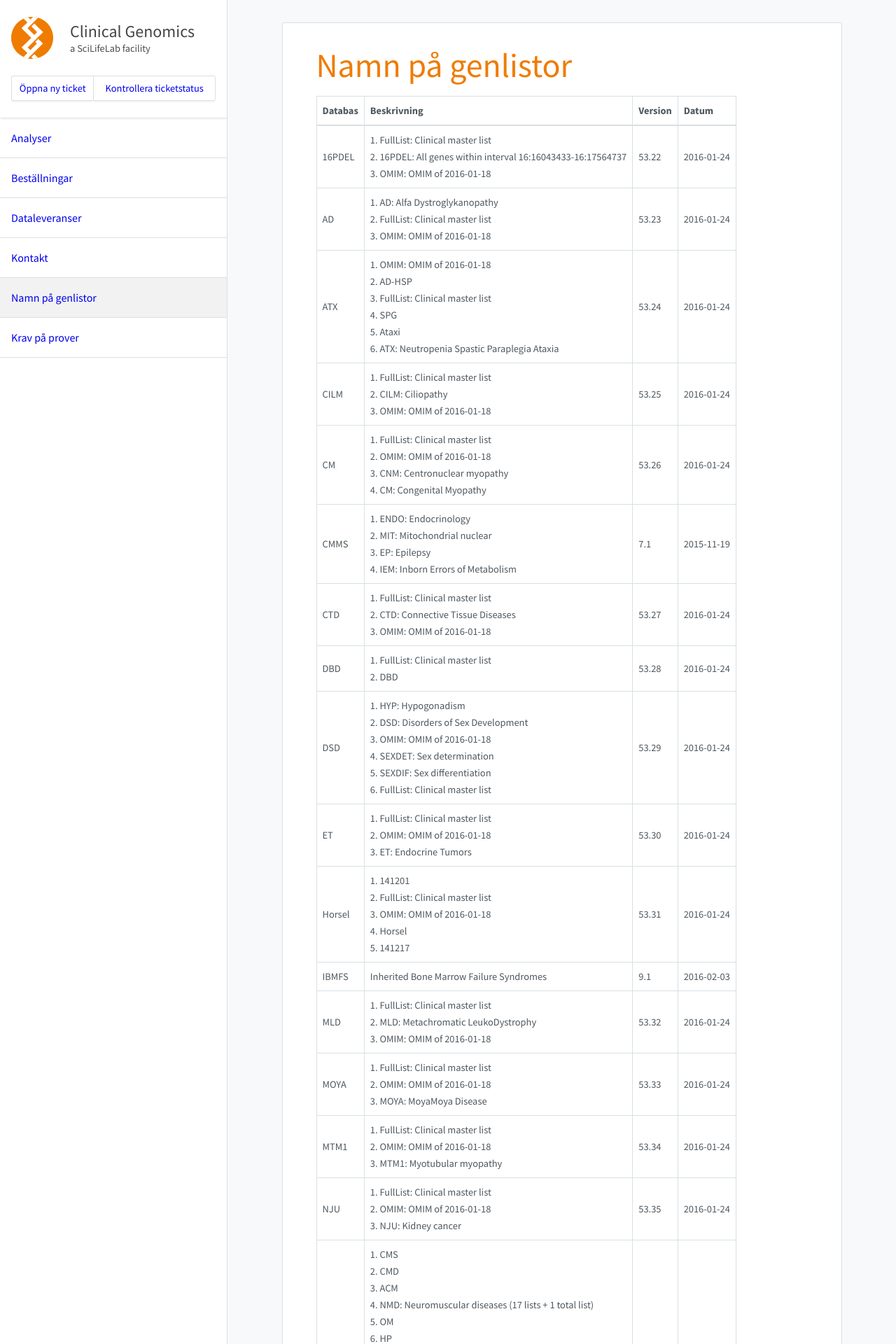
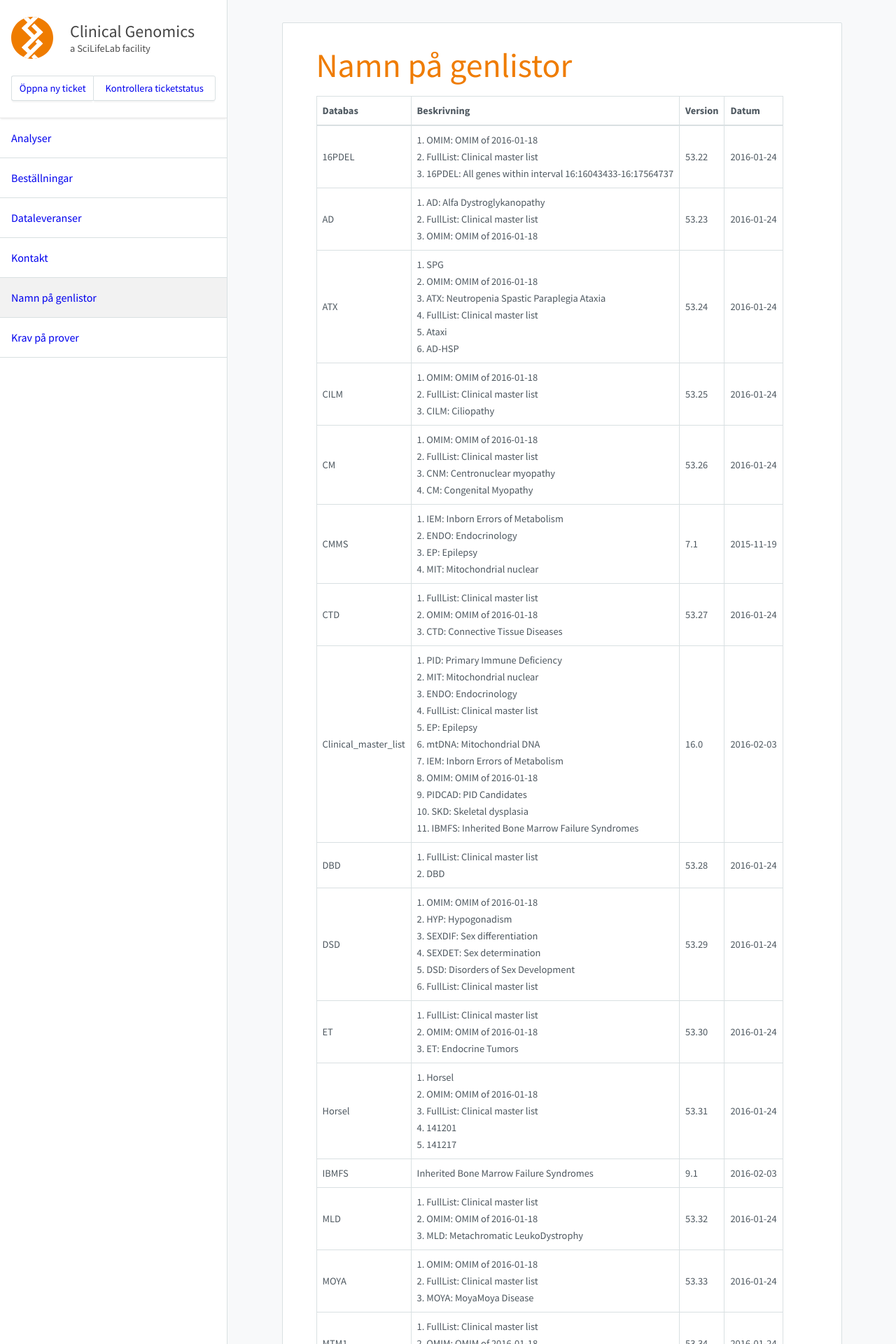
Before and after one commit to Clinical-Genomics/clinical-genomics.github.io, a Jekyll site: the page built from _topics/namnpagenlistor.md, in a window 1280 px wide. Shown: the top 1920 px of the page at 70% size. Built offline with Jekyll 4.4.1, drawn with Linux system fonts in a browser that asks for light colours; nearby versions of some CDN libraries; some of the changed text lies outside the part shown.

Commit message:
Update CML

```diff
--- a/_topics/namnpagenlistor.md
+++ b/_topics/namnpagenlistor.md
@@ -8,28 +8,31 @@ title: Namn på genlistor
 
 |Databas|Beskrivning|Version|Datum|
 |---|---|---|---|
-|16PDEL|1. FullList: Clinical master list<br />2. 16PDEL: All genes within interval 16:16043433-16:17564737<br />3. OMIM: OMIM of 2016-01-18<br />|53.22|2016-01-24|
+|16PDEL|1. OMIM: OMIM of 2016-01-18<br />2. FullList: Clinical master list<br />3. 16PDEL: All genes within interval 16:16043433-16:17564737<br />|53.22|2016-01-24|
 |AD|1. AD: Alfa Dystroglykanopathy<br />2. FullList: Clinical master list<br />3. OMIM: OMIM of 2016-01-18<br />|53.23|2016-01-24|
-|ATX|1. OMIM: OMIM of 2016-01-18<br />2. AD-HSP<br />3. FullList: Clinical master list<br />4. SPG<br />5. Ataxi<br />6. ATX: Neutropenia Spastic Paraplegia Ataxia<br />|53.24|2016-01-24|
-|CILM|1. FullList: Clinical master list<br />2. CILM: Ciliopathy<br />3. OMIM: OMIM of 2016-01-18<br />|53.25|2016-01-24|
-|CM|1. FullList: Clinical master list<br />2. OMIM: OMIM of 2016-01-18<br />3. CNM: Centronuclear myopathy<br />4. CM: Congenital Myopathy<br />|53.26|2016-01-24|
-|CMMS|1. ENDO: Endocrinology<br />2. MIT: Mitochondrial nuclear<br />3. EP: Epilepsy<br />4. IEM: Inborn Errors of Metabolism<br />|7.1|2015-11-19|
-|CTD|1. FullList: Clinical master list<br />2. CTD: Connective Tissue Diseases<br />3. OMIM: OMIM of 2016-01-18<br />|53.27|2016-01-24|
+|ATX|1. SPG<br />2. OMIM: OMIM of 2016-01-18<br />3. ATX: Neutropenia Spastic Paraplegia Ataxia<br />4. FullList: Clinical master list<br />5. Ataxi<br />6. AD-HSP<br />|53.24|2016-01-24|
+|CILM|1. OMIM: OMIM of 2016-01-18<br />2. FullList: Clinical master list<br />3. CILM: Ciliopathy<br />|53.25|2016-01-24|
+|CM|1. OMIM: OMIM of 2016-01-18<br />2. FullList: Clinical master list<br />3. CNM: Centronuclear myopathy<br />4. CM: Congenital Myopathy<br />|53.26|2016-01-24|
+|CMMS|1. IEM: Inborn Errors of Metabolism<br />2. ENDO: Endocrinology<br />3. EP: Epilepsy<br />4. MIT: Mitochondrial nuclear<br />|7.1|2015-11-19|
+|CTD|1. FullList: Clinical master list<br />2. OMIM: OMIM of 2016-01-18<br />3. CTD: Connective Tissue Diseases<br />|53.27|2016-01-24|
+|Clinical_master_list|1. PID: Primary Immune Deficiency<br />2. MIT: Mitochondrial nuclear<br />3. ENDO: Endocrinology<br />4. FullList: Clinical master list<br />5. EP: Epilepsy<br />6. mtDNA: Mitochondrial DNA<br />7. IEM: Inborn Errors of Metabolism<br />8. OMIM: OMIM of 2016-01-18<br />9. PIDCAD: PID Candidates<br />10. SKD: Skeletal dysplasia<br />11. IBMFS: Inherited Bone Marrow Failure Syndromes<br />|16.0|2016-02-03|
 |DBD|1. FullList: Clinical master list<br />2. DBD<br />|53.28|2016-01-24|
-|DSD|1. HYP: Hypogonadism<br />2. DSD: Disorders of Sex Development<br />3. OMIM: OMIM of 2016-01-18<br />4. SEXDET: Sex determination<br />5. SEXDIF: Sex differentiation<br />6. FullList: Clinical master list<br />|53.29|2016-01-24|
+|DSD|1. OMIM: OMIM of 2016-01-18<br />2. HYP: Hypogonadism<br />3. SEXDIF: Sex differentiation<br />4. SEXDET: Sex determination<br />5. DSD: Disorders of Sex Development<br />6. FullList: Clinical master list<br />|53.29|2016-01-24|
 |ET|1. FullList: Clinical master list<br />2. OMIM: OMIM of 2016-01-18<br />3. ET: Endocrine Tumors<br />|53.30|2016-01-24|
-|Horsel|1. 141201<br />2. FullList: Clinical master list<br />3. OMIM: OMIM of 2016-01-18<br />4. Horsel<br />5. 141217<br />|53.31|2016-01-24|
+|Horsel|1. Horsel<br />2. OMIM: OMIM of 2016-01-18<br />3. FullList: Clinical master list<br />4. 141201<br />5. 141217<br />|53.31|2016-01-24|
 |IBMFS|Inherited Bone Marrow Failure Syndromes|9.1|2016-02-03|
-|MLD|1. FullList: Clinical master list<br />2. MLD: Metachromatic LeukoDystrophy<br />3. OMIM: OMIM of 2016-01-18<br />|53.32|2016-01-24|
-|MOYA|1. FullList: Clinical master list<br />2. OMIM: OMIM of 2016-01-18<br />3. MOYA: MoyaMoya Disease<br />|53.33|2016-01-24|
+|MLD|1. FullList: Clinical master list<br />2. OMIM: OMIM of 2016-01-18<br />3. MLD: Metachromatic LeukoDystrophy<br />|53.32|2016-01-24|
+|MOYA|1. OMIM: OMIM of 2016-01-18<br />2. FullList: Clinical master list<br />3. MOYA: MoyaMoya Disease<br />|53.33|2016-01-24|
 |MTM1|1. FullList: Clinical master list<br />2. OMIM: OMIM of 2016-01-18<br />3. MTM1: Myotubular myopathy<br />|53.34|2016-01-24|
-|NJU|1. FullList: Clinical master list<br />2. OMIM: OMIM of 2016-01-18<br />3. NJU: Kidney cancer<br />|53.35|2016-01-24|
-|NMD|1. CMS<br />2. CMD<br />3. ACM<br />4. NMD: Neuromuscular diseases (17 lists + 1 total list)<br />5. OM<br />6. HP<br />7. FullList: Clinical master list<br />8. MD<br />9. MND<br />10. MS<br />11. IC<br />12. MM<br />13. NM<br />14. HMSN<br />15. CRD<br />16. OMIM: OMIM of 2016-01-18<br />17. DM<br />18. HCM<br />19. OND<br />20. CM: Congenital Myopathy<br />21. HA<br />|53.36|2016-01-24|
+|NJU|1. OMIM: OMIM of 2016-01-18<br />2. FullList: Clinical master list<br />3. NJU: Kidney cancer<br />|53.35|2016-01-24|
+|NMD|1. IC<br />2. NM<br />3. CRD<br />4. MD<br />5. CM: Congenital Myopathy<br />6. MS<br />7. HA<br />8. FullList: Clinical master list<br />9. HCM<br />10. OND<br />11. CMD<br />12. HP<br />13. DM<br />14. OM<br />15. CMS<br />16. MM<br />17. NMD: Neuromuscular diseases (17 lists + 1 total list)<br />18. OMIM: OMIM of 2016-01-18<br />19. HMSN<br />20. MND<br />21. ACM<br />|53.36|2016-01-24|
 |OMIM|1. FullList: Clinical master list<br />2. OMIM: OMIM of 2016-01-18<br />|53.37|2016-01-24|
-|ORO|1. FullList: Clinical master list<br />2. ORO: Oro-facial-digital syndrome<br />3. OMIM: OMIM of 2016-01-18<br />|53.38|2016-01-24|
+|ORO|1. FullList: Clinical master list<br />2. OMIM: OMIM of 2016-01-18<br />3. ORO: Oro-facial-digital syndrome<br />|53.38|2016-01-24|
 |PAF1|1. FullList: Clinical master list<br />2. OMIM: OMIM of 2016-01-18<br />3. PAF1: RNA polymerase II-associated factor<br />|53.39|2016-01-24|
-|PID|1. FullList: Clinical master list<br />2. PID: Primary Immune Deficiency<br />3. PIDCAD: PID Candidates<br />|8.0|2016-02-02|
+|PID|1. PID: Primary Immune Deficiency<br />2. FullList: Clinical master list<br />3. PIDCAD: PID Candidates<br />|8.0|2016-02-02|
+|PePaCaKa||11.0|2015-09-21|
+|Research||6.8|2015-03-03|
 |SCN|1. FullList: Clinical master list<br />2. OMIM: OMIM of 2016-01-18<br />3. SCN: Neutropenia<br />|53.40|2016-01-24|
-|SHANK1|1. FullList: Clinical master list<br />2. OMIM: OMIM of 2016-01-18<br />3. SHANK1: SH3 and multiple ankyrin repeat domains 1<br />|53.41|2016-01-24|
-|SKD|1. FullList: Clinical master list<br />2. OMIM: OMIM of 2016-01-18<br />3. SKD: Skeletal dysplasia<br />|53.42|2016-01-24|
+|SHANK1|1. OMIM: OMIM of 2016-01-18<br />2. FullList: Clinical master list<br />3. SHANK1: SH3 and multiple ankyrin repeat domains 1<br />|53.41|2016-01-24|
+|SKD|1. OMIM: OMIM of 2016-01-18<br />2. FullList: Clinical master list<br />3. SKD: Skeletal dysplasia<br />|53.42|2016-01-24|
 |mtDNA|Mitochondrial DNA|8.0|2015-11-30|
```
